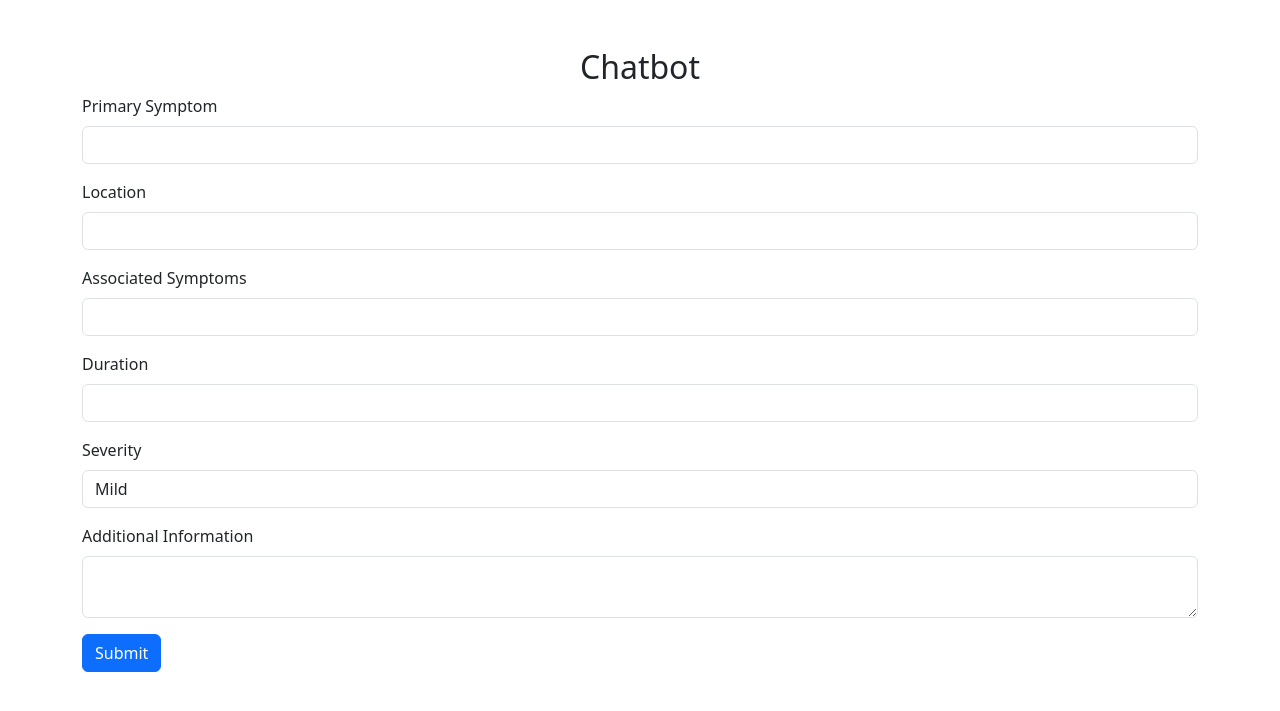
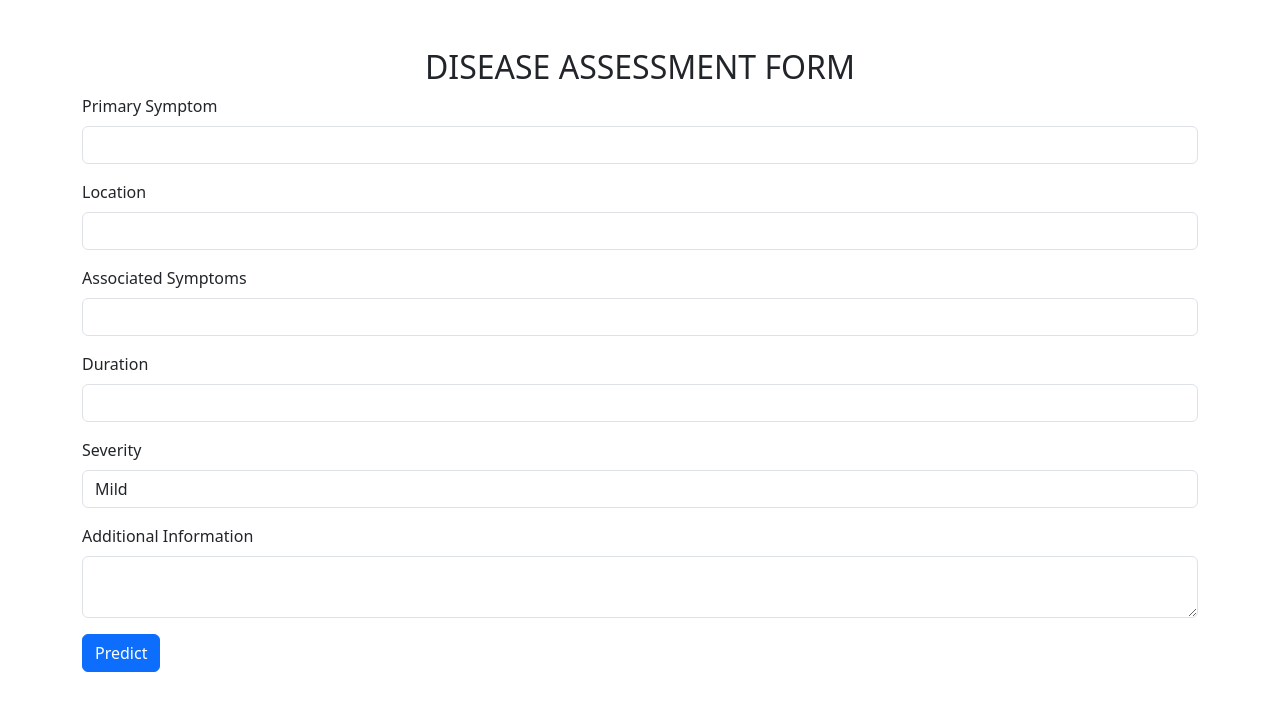
Before and after one commit to Code0ut/Skinalyze, a Flask app: page /chatbot_form in a window 1280 px wide. Shown: the top 711 px of the page. Run offline with Flask 3, Linux system fonts and the light colour scheme; some libraries are stand-ins or nearby versions.

Commit message:
Update chatbot.html

```diff
--- a/templates/chatbot.html
+++ b/templates/chatbot.html
@@ -8,7 +8,7 @@
 </head>
 <body>
     <div class="container mt-5">
-        <h2 class="text-center">Chatbot</h2>
+        <h2 class="text-center">DISEASE ASSESSMENT FORM</h2>
         <form action="/predict" method="post">
             <div class="mb-3">
                 <label for="primary_symptom" class="form-label">Primary Symptom</label>
@@ -38,7 +38,7 @@
                 <label for="additional_info" class="form-label">Additional Information</label>
                 <textarea class="form-control" id="additional_info" name="additional_info"></textarea>
             </div>
-            <button type="submit" class="btn btn-primary">Submit</button>
+            <button type="submit" class="btn btn-primary">Predict</button>
         </form>
         <div id="result" class="mt-4"></div>
     </div>
```
